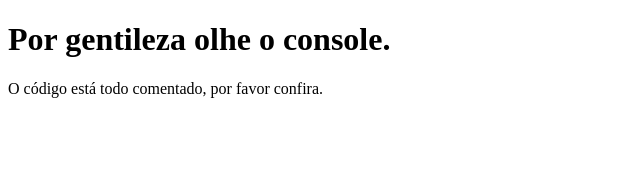
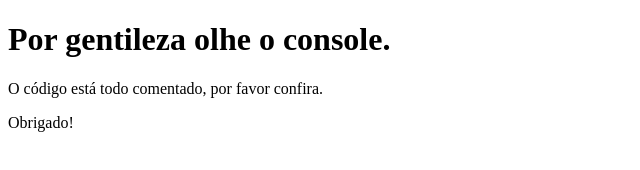
Before and after one commit to guicosta194/s3-10, a plain HTML site: page index.html in a window 1280 px wide. Shown: the full height of the page, 0-640 px from the left. Drawn offline with Linux system fonts and the light colour scheme.

Commit message:
fiz alterações no código

```diff
--- a/index.html
+++ b/index.html
@@ -13,6 +13,7 @@
 <body>
     <h1>Por gentileza olhe o console.</h1>
     <p>O código está todo comentado, por favor confira.</p>
+    <p>Obrigado!</p>
 </body>
 
 </html>
--- a/script.js
+++ b/script.js
@@ -28,4 +28,4 @@ function maratonaKenzie(firstPlace, secondPlace, lastPlace) {
 //mesmo a posição dele sendo trocada nos parâmetros da função sendo chamada ele seria trocado de posição pelas condicionais
 
 maratonaKenzie('Marco', 'Bruno', 'Daniel');
-console.log("Neste momento da corrida Daniel esta em primeiro por causa de seu bonus de competidor")
+console.log("Neste momento da corrida Daniel esta em primeiro por causa de seu bonus de competidor!")
```
